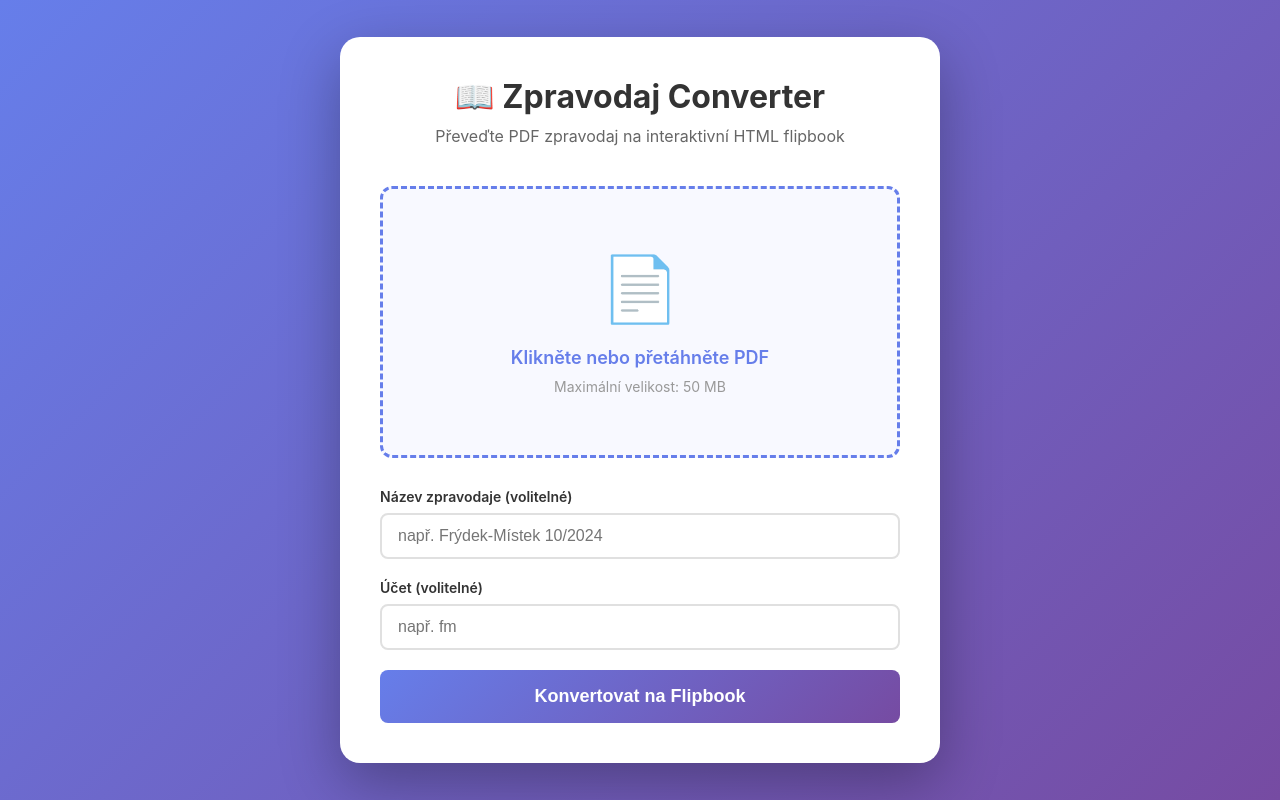
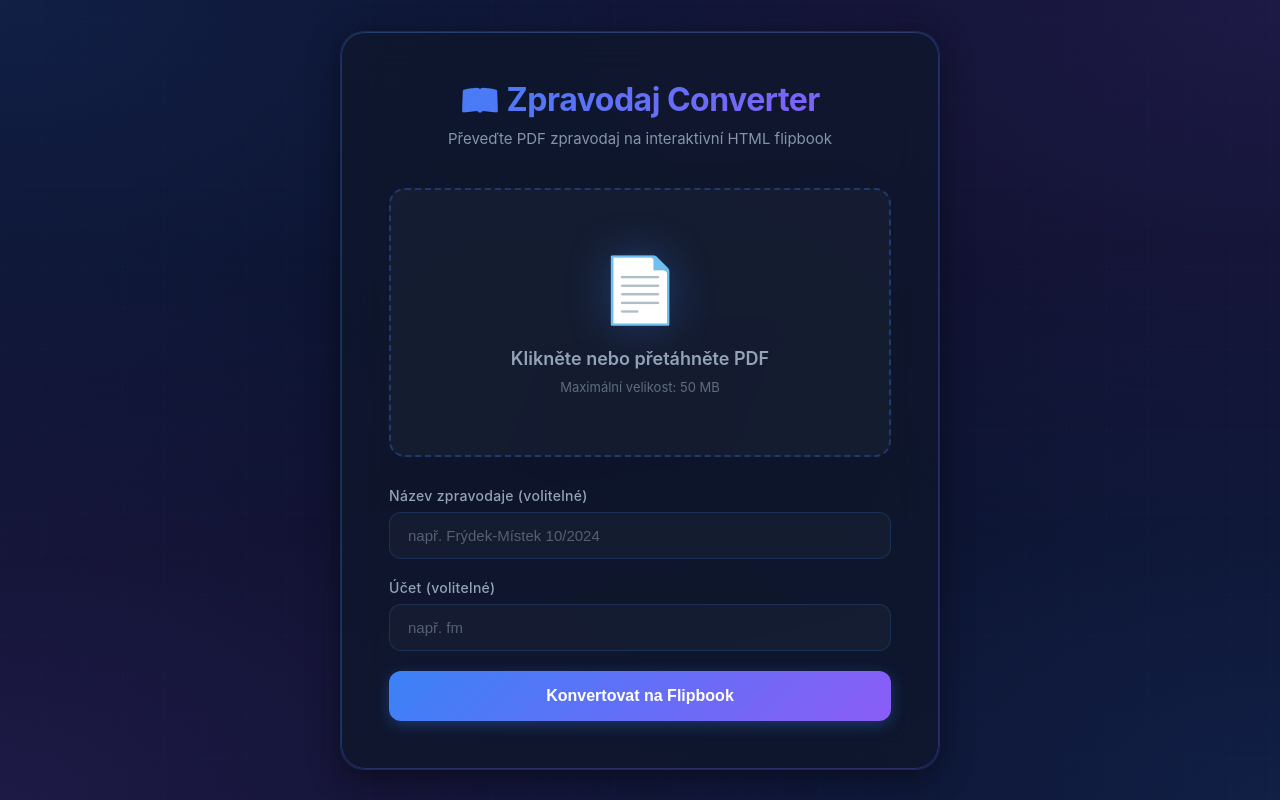
Before and after one commit to whereissushi/zpravodaj-api, a plain HTML site: page public/index.html in a window 1280 px wide. Drawn offline with Linux system fonts and the light colour scheme.

Commit message:
Redesign to professional glassmorphism UI
- Dark blue/black theme with glassmorphism effects
- Gradient borders and glowing elements
- Professional hover animations
- Grid background pattern
- Blue-purple gradient accents
- Improved typography and spacing

```diff
--- a/public/index.html
+++ b/public/index.html
@@ -12,75 +12,154 @@
         }
 
         body {
-            font-family: -apple-system, BlinkMacSystemFont, "Segoe UI", Roboto, "Helvetica Neue", Arial, sans-serif;
-            background: linear-gradient(135deg, #667eea 0%, #764ba2 100%);
+            font-family: 'Inter', -apple-system, BlinkMacSystemFont, "Segoe UI", Roboto, sans-serif;
+            background: #0a0e27;
+            background-image:
+                radial-gradient(at 0% 0%, rgba(59, 130, 246, 0.15) 0px, transparent 50%),
+                radial-gradient(at 100% 0%, rgba(139, 92, 246, 0.15) 0px, transparent 50%),
+                radial-gradient(at 100% 100%, rgba(59, 130, 246, 0.15) 0px, transparent 50%),
+                radial-gradient(at 0% 100%, rgba(139, 92, 246, 0.15) 0px, transparent 50%);
             min-height: 100vh;
             display: flex;
             align-items: center;
             justify-content: center;
             padding: 20px;
+            position: relative;
+            overflow: hidden;
+        }
+
+        body::before {
+            content: '';
+            position: fixed;
+            top: 0;
+            left: 0;
+            right: 0;
+            bottom: 0;
+            background: repeating-linear-gradient(
+                0deg,
+                rgba(59, 130, 246, 0.03) 0px,
+                transparent 1px,
+                transparent 40px,
+                rgba(59, 130, 246, 0.03) 41px
+            ),
+            repeating-linear-gradient(
+                90deg,
+                rgba(59, 130, 246, 0.03) 0px,
+                transparent 1px,
+                transparent 40px,
+                rgba(59, 130, 246, 0.03) 41px
+            );
+            pointer-events: none;
         }
 
         .container {
-            background: white;
-            border-radius: 20px;
-            box-shadow: 0 20px 60px rgba(0,0,0,0.3);
+            background: rgba(15, 23, 42, 0.7);
+            backdrop-filter: blur(20px);
+            border: 1px solid rgba(59, 130, 246, 0.2);
+            border-radius: 24px;
+            box-shadow:
+                0 8px 32px rgba(0, 0, 0, 0.4),
+                inset 0 1px 0 rgba(255, 255, 255, 0.05);
             max-width: 600px;
             width: 100%;
-            padding: 40px;
+            padding: 48px;
+            position: relative;
+            z-index: 1;
+        }
+
+        .container::before {
+            content: '';
+            position: absolute;
+            top: 0;
+            left: 0;
+            right: 0;
+            bottom: 0;
+            border-radius: 24px;
+            padding: 1px;
+            background: linear-gradient(135deg, rgba(59, 130, 246, 0.3), rgba(139, 92, 246, 0.3));
+            -webkit-mask: linear-gradient(#fff 0 0) content-box, linear-gradient(#fff 0 0);
+            -webkit-mask-composite: xor;
+            mask-composite: exclude;
+            pointer-events: none;
         }
 
         h1 {
             font-size: 32px;
-            color: #333;
+            font-weight: 700;
+            background: linear-gradient(135deg, #3b82f6, #8b5cf6);
+            -webkit-background-clip: text;
+            -webkit-text-fill-color: transparent;
+            background-clip: text;
             margin-bottom: 10px;
             text-align: center;
+            letter-spacing: -0.5px;
         }
 
         .subtitle {
             text-align: center;
-            color: #666;
+            color: rgba(148, 163, 184, 0.9);
             margin-bottom: 40px;
-            font-size: 16px;
+            font-size: 15px;
+            font-weight: 400;
         }
 
         .upload-area {
-            border: 3px dashed #667eea;
-            border-radius: 12px;
+            border: 2px dashed rgba(59, 130, 246, 0.3);
+            border-radius: 16px;
             padding: 60px 20px;
             text-align: center;
-            transition: all 0.3s;
+            transition: all 0.3s ease;
             cursor: pointer;
-            background: #f8f9ff;
+            background: rgba(30, 41, 59, 0.4);
             margin-bottom: 30px;
+            position: relative;
+            overflow: hidden;
+        }
+
+        .upload-area::before {
+            content: '';
+            position: absolute;
+            top: 0;
+            left: 0;
+            right: 0;
+            bottom: 0;
+            background: radial-gradient(circle at center, rgba(59, 130, 246, 0.1) 0%, transparent 70%);
+            opacity: 0;
+            transition: opacity 0.3s;
+        }
+
+        .upload-area:hover::before {
+            opacity: 1;
         }
 
         .upload-area:hover {
-            border-color: #764ba2;
-            background: #f0f1ff;
+            border-color: rgba(59, 130, 246, 0.6);
+            background: rgba(30, 41, 59, 0.6);
+            transform: translateY(-2px);
         }
 
         .upload-area.dragover {
-            border-color: #764ba2;
-            background: #e8e9ff;
-            transform: scale(1.02);
+            border-color: rgba(139, 92, 246, 0.8);
+            background: rgba(30, 41, 59, 0.8);
+            transform: scale(1.01);
         }
 
         .upload-icon {
             font-size: 64px;
             margin-bottom: 20px;
+            filter: drop-shadow(0 0 20px rgba(59, 130, 246, 0.3));
         }
 
         .upload-text {
             font-size: 18px;
-            color: #667eea;
+            color: rgba(148, 163, 184, 1);
             font-weight: 600;
             margin-bottom: 10px;
         }
 
         .upload-hint {
-            font-size: 14px;
-            color: #999;
+            font-size: 13px;
+            color: rgba(148, 163, 184, 0.6);
         }
 
         input[type="file"] {
@@ -93,53 +172,82 @@
 
         label {
             display: block;
-            font-weight: 600;
-            color: #333;
+            font-weight: 500;
+            color: rgba(148, 163, 184, 1);
             margin-bottom: 8px;
             font-size: 14px;
+            letter-spacing: 0.3px;
         }
 
         input[type="text"] {
             width: 100%;
-            padding: 12px 16px;
-            border: 2px solid #e0e0e0;
-            border-radius: 8px;
-            font-size: 16px;
-            transition: border-color 0.3s;
+            padding: 14px 18px;
+            background: rgba(30, 41, 59, 0.4);
+            border: 1px solid rgba(59, 130, 246, 0.2);
+            border-radius: 12px;
+            font-size: 15px;
+            color: rgba(226, 232, 240, 1);
+            transition: all 0.3s ease;
+        }
+
+        input[type="text"]::placeholder {
+            color: rgba(148, 163, 184, 0.5);
         }
 
         input[type="text"]:focus {
             outline: none;
-            border-color: #667eea;
+            border-color: rgba(59, 130, 246, 0.6);
+            background: rgba(30, 41, 59, 0.6);
+            box-shadow: 0 0 0 3px rgba(59, 130, 246, 0.1);
         }
 
         .btn {
             width: 100%;
             padding: 16px;
-            background: linear-gradient(135deg, #667eea 0%, #764ba2 100%);
+            background: linear-gradient(135deg, #3b82f6 0%, #8b5cf6 100%);
             color: white;
             border: none;
-            border-radius: 8px;
-            font-size: 18px;
+            border-radius: 12px;
+            font-size: 16px;
             font-weight: 600;
             cursor: pointer;
-            transition: transform 0.2s, box-shadow 0.2s;
+            transition: all 0.3s ease;
+            position: relative;
+            overflow: hidden;
+            box-shadow: 0 4px 15px rgba(59, 130, 246, 0.3);
+        }
+
+        .btn::before {
+            content: '';
+            position: absolute;
+            top: 0;
+            left: -100%;
+            width: 100%;
+            height: 100%;
+            background: linear-gradient(90deg, transparent, rgba(255,255,255,0.2), transparent);
+            transition: left 0.5s;
+        }
+
+        .btn:hover::before {
+            left: 100%;
         }
 
         .btn:hover:not(:disabled) {
             transform: translateY(-2px);
-            box-shadow: 0 10px 20px rgba(102, 126, 234, 0.4);
+            box-shadow: 0 8px 25px rgba(59, 130, 246, 0.4);
         }
 
         .btn:disabled {
-            opacity: 0.6;
+            opacity: 0.5;
             cursor: not-allowed;
+            transform: none;
         }
 
         .file-info {
-            background: #f8f9ff;
+            background: rgba(30, 41, 59, 0.4);
+            border: 1px solid rgba(59, 130, 246, 0.2);
             padding: 16px;
-            border-radius: 8px;
+            border-radius: 12px;
             margin-bottom: 20px;
             display: none;
         }
@@ -150,13 +258,13 @@
 
         .file-name {
             font-weight: 600;
-            color: #667eea;
+            color: rgba(59, 130, 246, 1);
             margin-bottom: 4px;
         }
 
         .file-size {
-            font-size: 14px;
-            color: #999;
+            font-size: 13px;
+            color: rgba(148, 163, 184, 0.7);
         }
 
         .loading {
@@ -170,13 +278,14 @@
         }
 
         .spinner {
-            border: 4px solid #f3f3f3;
-            border-top: 4px solid #667eea;
+            border: 4px solid rgba(59, 130, 246, 0.2);
+            border-top: 4px solid #3b82f6;
             border-radius: 50%;
             width: 60px;
             height: 60px;
             animation: spin 1s linear infinite;
             margin: 0 auto 20px;
+            box-shadow: 0 0 20px rgba(59, 130, 246, 0.3);
         }
 
         @keyframes spin {
@@ -185,24 +294,26 @@
         }
 
         .loading-text {
-            color: #667eea;
+            color: rgba(148, 163, 184, 1);
             font-weight: 600;
             font-size: 18px;
             margin-bottom: 10px;
         }
 
         .loading-hint {
-            color: #999;
+            color: rgba(148, 163, 184, 0.6);
             font-size: 14px;
         }
 
         .error {
-            background: #fee;
-            color: #c00;
+            background: rgba(239, 68, 68, 0.1);
+            border: 1px solid rgba(239, 68, 68, 0.3);
+            color: rgba(252, 165, 165, 1);
             padding: 16px;
-            border-radius: 8px;
+            border-radius: 12px;
             margin-top: 20px;
             display: none;
+            backdrop-filter: blur(10px);
         }
 
         .error.show {
@@ -210,13 +321,15 @@
         }
 
         .success {
-            background: #efe;
-            color: #0a0;
+            background: rgba(34, 197, 94, 0.1);
+            border: 1px solid rgba(34, 197, 94, 0.3);
+            color: rgba(134, 239, 172, 1);
             padding: 16px;
-            border-radius: 8px;
+            border-radius: 12px;
             margin-top: 20px;
             text-align: center;
             display: none;
+            backdrop-filter: blur(10px);
         }
 
         .success.show {
```
